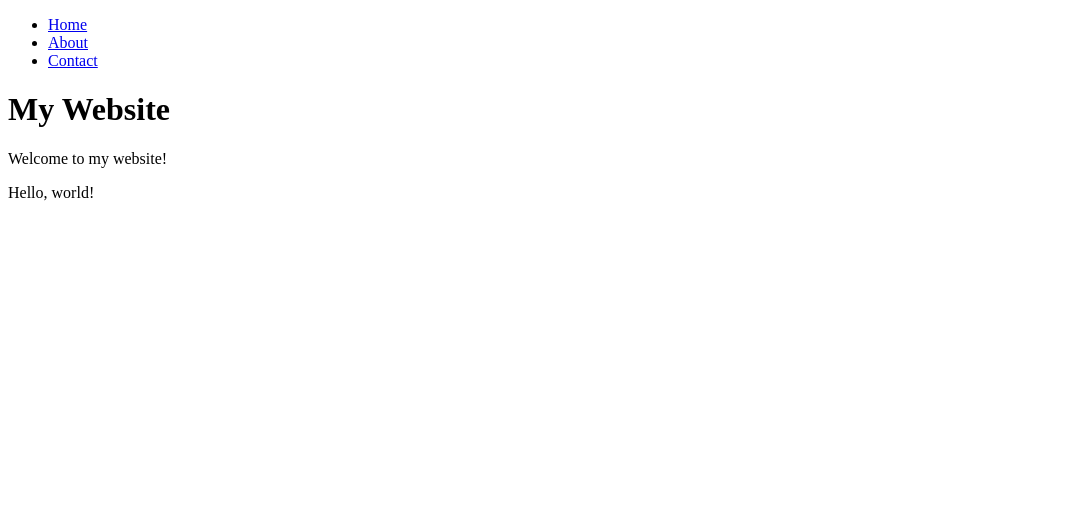
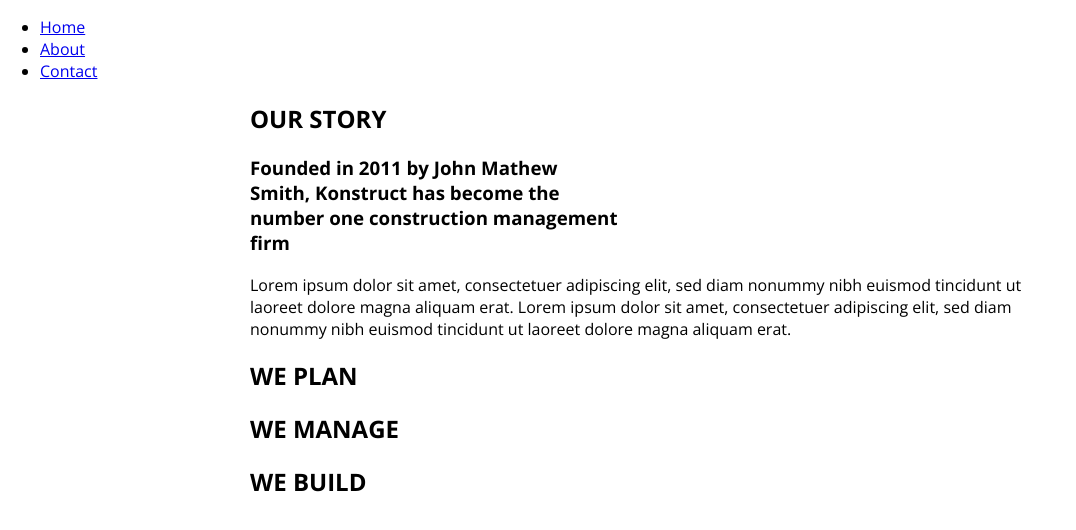
Before and after one commit to ElenaShaparskaya/konstruct_template, a plain HTML site: page index.html in a window 1280 px wide. Shown: the whole page, without its empty margins (0-1076 px from the left). Drawn offline with nearby package versions, Linux system fonts and the light colour scheme.

Commit message:
add section "container"

```diff
--- a/index.html
+++ b/index.html
@@ -4,8 +4,8 @@
 <head>
     <meta charset="UTF-8">
     <meta name="viewport" content="width=device-width, initial-scale=1.0">
-    <title>Document</title>
-    <link rel="stylesheet" href="style.css" type="text/css">
+    <title>Konstruct Template</title>
+    <link rel="stylesheet" href="style/style.css" type="text/css">
 </head>
 
 <body>
@@ -17,10 +17,36 @@
                 <li><a href="#">Contact</a></li>
             </ul>
         </nav>
-        <h1>My Website</h1>
-        <p>Welcome to my website!</p>
     </header>
-    <p>Hello, world!</p>
+
+    <section class="story">
+        <div class="container">
+            <h2>Our story</h2>
+            <div class="story_left">
+                <h3 class="story_title">Founded in 2011 by John Mathew<br /> Smith, <span>Konstruct</span> has become
+                    the
+                    <br /> number one
+                    construction management <br /> firm
+                </h3>
+                <p class="story_text">Lorem ipsum dolor sit amet, consectetuer adipiscing elit, sed diam nonummy nibh
+                    euismod tincidunt ut
+                    laoreet dolore magna aliquam erat. Lorem ipsum dolor sit amet, consectetuer adipiscing elit, sed
+                    diam
+                    nonummy nibh euismod tincidunt ut laoreet dolore magna aliquam erat.</p>
+            </div>
+            <div class="story_right">
+                <div class="story_item">
+                    <h2>We plan</h2>
+                </div>
+                <div class="story_item">
+                    <h2>We manage</h2>
+                </div>
+                <div class="story_item">
+                    <h2>We build</h2>
+                </div>
+            </div>
+        </div>
+    </section>
 </body>
 
 </html>
--- a/style/style.css
+++ b/style/style.css
@@ -0,0 +1,28 @@
+@import url('https://fonts.googleapis.com/css2?family=Bebas+Neue&family=Open+Sans:ital,wght@0,300..800;1,300..800&display=swap');
+
+html {
+    box-sizing: border-box;
+}
+
+*,
+*::before,
+*::after {
+    box-sizing: inherit;
+}
+
+body {
+    margin: 0;
+    padding: 0;
+    font-family: "Open Sans", sans-serif;
+}
+
+.container {
+    width: 100%;
+    max-width: 1440px;
+    margin: 0 auto;
+    padding: 0 250px;
+}
+
+h2 {
+    text-transform: uppercase;
+}
```
